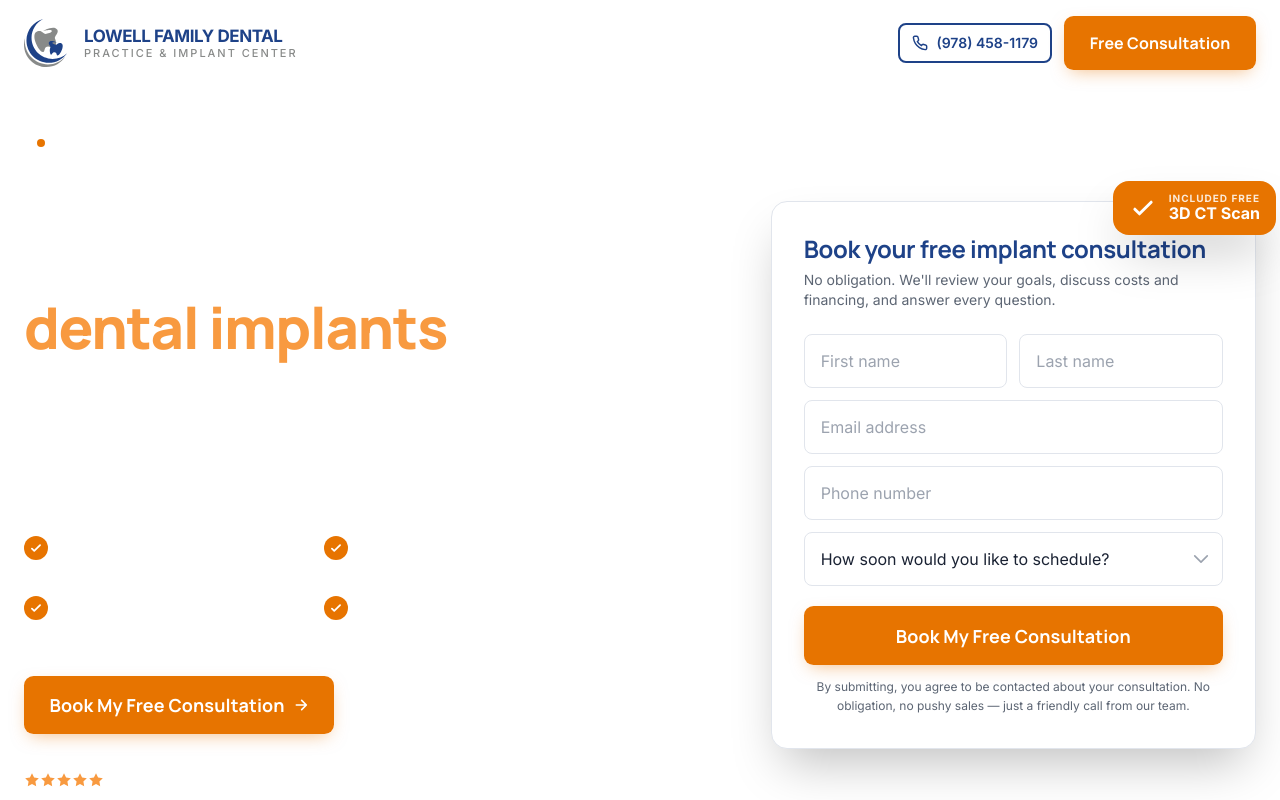
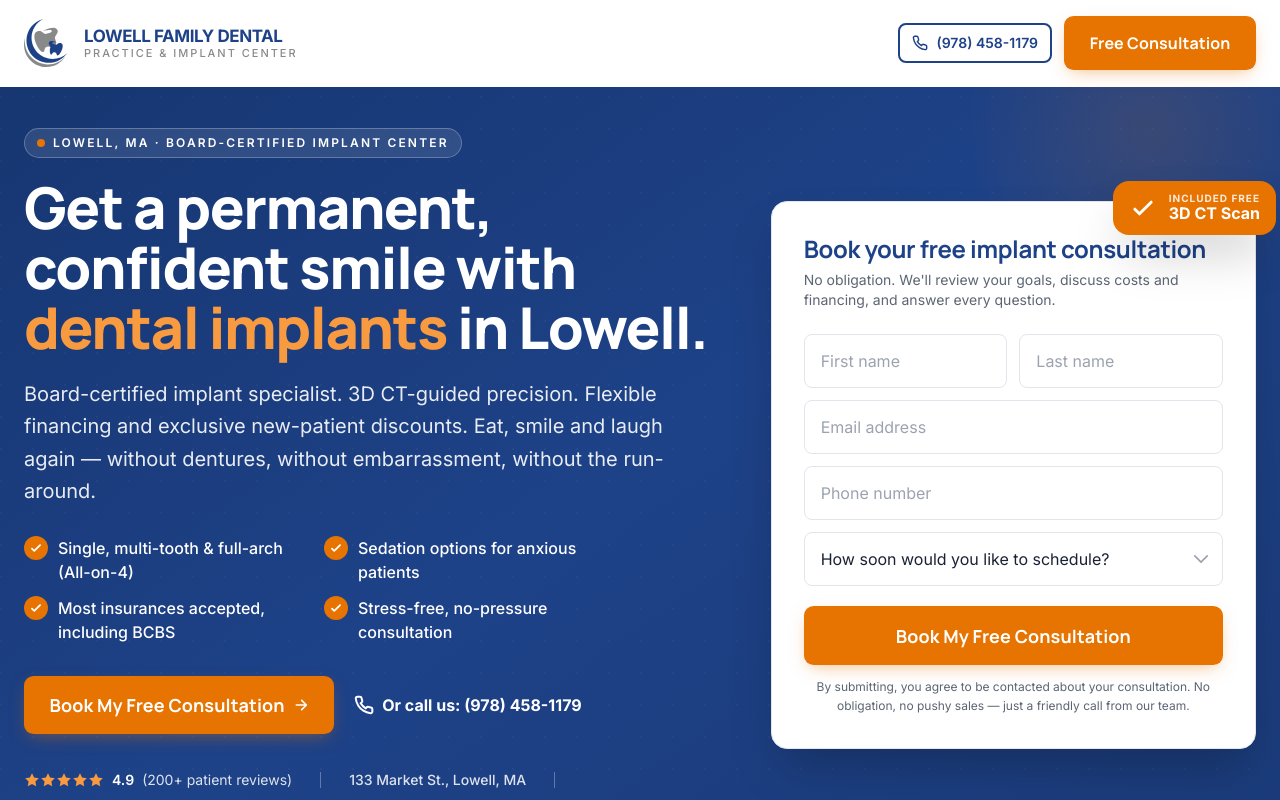
Before and after one commit to Landing-Pages-Websites/lowell-family-dental-landing, a Next.js app: page / in a window 1280 px wide. Shown: the top 800 px of the page. Built offline with nearby package versions, Linux system fonts and the light colour scheme.

Commit message:
Fix white-on-white bg gradient stacking: move bg-gradient from -z-10 abs div to section element directly (was disappearing below body bg). Swap weird AI teeth image with modern dental chair photo.

```diff
--- a/src/components/Contact.tsx
+++ b/src/components/Contact.tsx
@@ -6,14 +6,10 @@
 
 export function Contact() {
   return (
-    <section id="contact" className="relative py-20 sm:py-24 lg:py-28 overflow-hidden">
+    <section id="contact" className="relative py-20 sm:py-24 lg:py-28 overflow-hidden bg-gradient-to-br from-[var(--color-primary)] via-[#1a3a78] to-[var(--color-primary-dark)]">
       <div
         aria-hidden
-        className="absolute inset-0 -z-10 bg-gradient-to-br from-[var(--color-primary)] via-[#1a3a78] to-[var(--color-primary-dark)]"
-      />
-      <div
-        aria-hidden
-        className="absolute inset-0 -z-10 opacity-[0.06]"
+        className="absolute inset-0 opacity-[0.06] pointer-events-none"
         style={{
           backgroundImage:
             "radial-gradient(circle at 1px 1px, rgba(255,255,255,0.6) 1px, transparent 0)",
@@ -21,7 +17,7 @@
         }}
       />
 
-      <div className="max-w-7xl mx-auto px-4 sm:px-6 grid lg:grid-cols-12 gap-10 lg:gap-14 items-start">
+      <div className="relative max-w-7xl mx-auto px-4 sm:px-6 grid lg:grid-cols-12 gap-10 lg:gap-14 items-start">
         <div className="lg:col-span-6 text-white">
           <Reveal>
             <span className="text-xs sm:text-sm font-bold tracking-[0.2em] uppercase text-[var(--color-accent-light)]">
--- a/src/components/Financing.tsx
+++ b/src/components/Financing.tsx
@@ -28,10 +28,8 @@
 
 export function Financing() {
   return (
-    <section id="financing" className="relative py-20 sm:py-24 lg:py-28 overflow-hidden">
-      <div className="absolute inset-0 -z-10 bg-gradient-to-br from-[var(--color-soft-blue-2)] via-white to-[var(--color-soft-blue)]" />
-
-      <div className="max-w-7xl mx-auto px-4 sm:px-6 grid lg:grid-cols-12 gap-10 lg:gap-14 items-center">
+    <section id="financing" className="relative py-20 sm:py-24 lg:py-28 overflow-hidden bg-gradient-to-br from-[var(--color-soft-blue-2)] via-white to-[var(--color-soft-blue)]">
+      <div className="relative max-w-7xl mx-auto px-4 sm:px-6 grid lg:grid-cols-12 gap-10 lg:gap-14 items-center">
         <div className="lg:col-span-5">
           <Reveal>
             <span className="text-xs sm:text-sm font-bold tracking-[0.2em] uppercase text-[var(--color-primary)]">
--- a/src/components/Hero.tsx
+++ b/src/components/Hero.tsx
@@ -9,15 +9,12 @@
   return (
     <section
       id="hero"
-      className="relative pt-24 sm:pt-28 lg:pt-32 pb-12 sm:pb-16 lg:pb-20 overflow-hidden"
+      className="relative pt-24 sm:pt-28 lg:pt-32 pb-12 sm:pb-16 lg:pb-20 overflow-hidden bg-gradient-to-br from-[var(--color-primary-dark)] via-[var(--color-primary)] to-[#1a3a78]"
     >
-      {/* Background: deep brand gradient with photo overlay on the left */}
-      <div className="absolute inset-0 -z-10 bg-gradient-to-br from-[var(--color-primary-dark)] via-[var(--color-primary)] to-[#1a3a78]" />
-
-      {/* Decorative pattern */}
+      {/* Decorative pattern overlay */}
       <div
         aria-hidden
-        className="absolute inset-0 -z-10 opacity-[0.07]"
+        className="absolute inset-0 opacity-[0.07] pointer-events-none"
         style={{
           backgroundImage:
             "radial-gradient(circle at 1px 1px, rgba(255,255,255,0.5) 1px, transparent 0)",
@@ -28,14 +25,14 @@
       {/* Accent glow */}
       <div
         aria-hidden
-        className="absolute -top-32 -right-32 w-[520px] h-[520px] rounded-full opacity-25 -z-10"
+        className="absolute -top-32 -right-32 w-[520px] h-[520px] rounded-full opacity-25 pointer-events-none"
         style={{
           background:
             "radial-gradient(closest-side, rgba(231,116,0,0.55), transparent 70%)",
         }}
       />
 
-      <div className="max-w-7xl mx-auto px-4 sm:px-6 grid lg:grid-cols-12 gap-8 lg:gap-12 items-center">
+      <div className="relative max-w-7xl mx-auto px-4 sm:px-6 grid lg:grid-cols-12 gap-8 lg:gap-12 items-center">
         {/* Left: copy column — over the gradient, light text */}
         <div className="lg:col-span-7 text-white">
           <Reveal variant="up">
--- a/src/components/Testimonials.tsx
+++ b/src/components/Testimonials.tsx
@@ -30,15 +30,11 @@
 
 export function Testimonials() {
   return (
-    <section id="testimonials" className="relative py-20 sm:py-24 lg:py-28 overflow-hidden">
-      {/* Dark gradient background for visual variety */}
+    <section id="testimonials" className="relative py-20 sm:py-24 lg:py-28 overflow-hidden bg-gradient-to-br from-[#0E2858] via-[var(--color-primary-dark)] to-[#0E2858]">
+      {/* Decorative pattern overlay */}
       <div
         aria-hidden
-        className="absolute inset-0 -z-10 bg-gradient-to-br from-[#0E2858] via-[var(--color-primary-dark)] to-[#0E2858]"
-      />
-      <div
-        aria-hidden
-        className="absolute inset-0 -z-10 opacity-[0.05]"
+        className="absolute inset-0 opacity-[0.05] pointer-events-none"
         style={{
           backgroundImage:
             "radial-gradient(circle at 1px 1px, rgba(255,255,255,0.5) 1px, transparent 0)",
@@ -47,11 +43,11 @@
       />
       <div
         aria-hidden
-        className="absolute -top-40 -right-32 w-[520px] h-[520px] rounded-full opacity-25 -z-10"
+        className="absolute -top-40 -right-32 w-[520px] h-[520px] rounded-full opacity-25 pointer-events-none"
         style={{ background: "radial-gradient(closest-side, rgba(231,116,0,0.55), transparent 70%)" }}
       />
 
-      <div className="max-w-7xl mx-auto px-4 sm:px-6">
+      <div className="relative max-w-7xl mx-auto px-4 sm:px-6">
         <div className="max-w-3xl mx-auto text-center text-white">
           <Reveal>
             <span className="text-xs sm:text-sm font-bold tracking-[0.2em] uppercase text-[var(--color-accent-light)]">
```
Also changed, not shown: public/tech-ct.webp.
